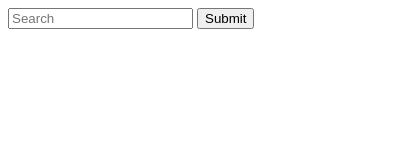
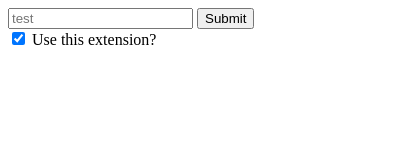
Before and after one commit to ogsmith/extension, a browser extension: page popup.html in a window 400 px wide. Drawn offline with Linux system fonts and the light colour scheme.

Commit message:
separated new tab and popup

```diff
--- a/popup.html
+++ b/popup.html
@@ -12,8 +12,13 @@
     <main class="app">
 
       <form class="search">
-        <input class="search__input" type="search" placeholder="Search">
+        <input class="search__input" type="search" placeholder="test">
         <input class="search__submit" type="submit">
+      </form>
+
+      <form class="enable">
+        <input class="checkbox" type="checkbox" checked>
+        <label for="toggle"> Use this extension? </label>
       </form>
 
     </main>
```
Also changed, not shown: manifest.json.
